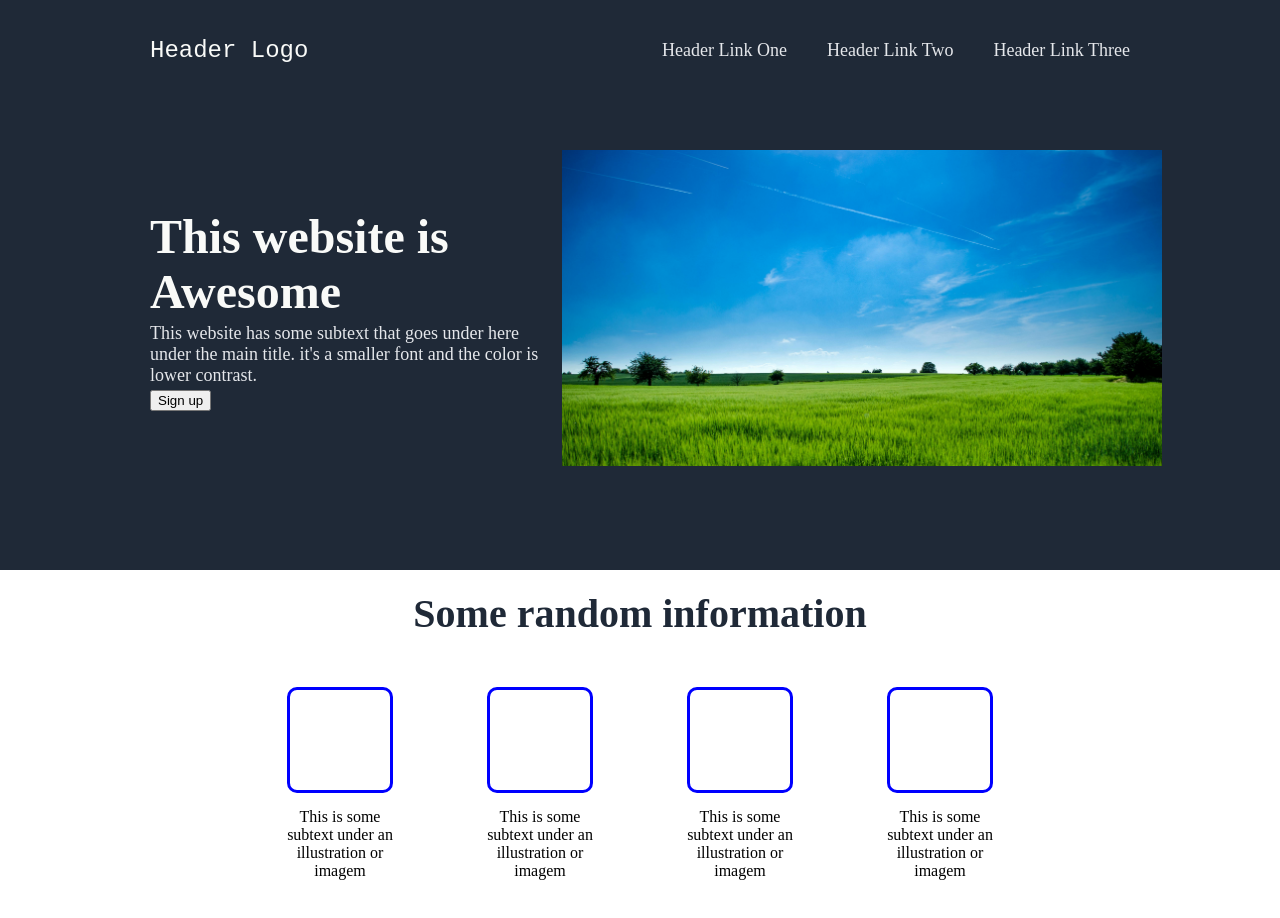
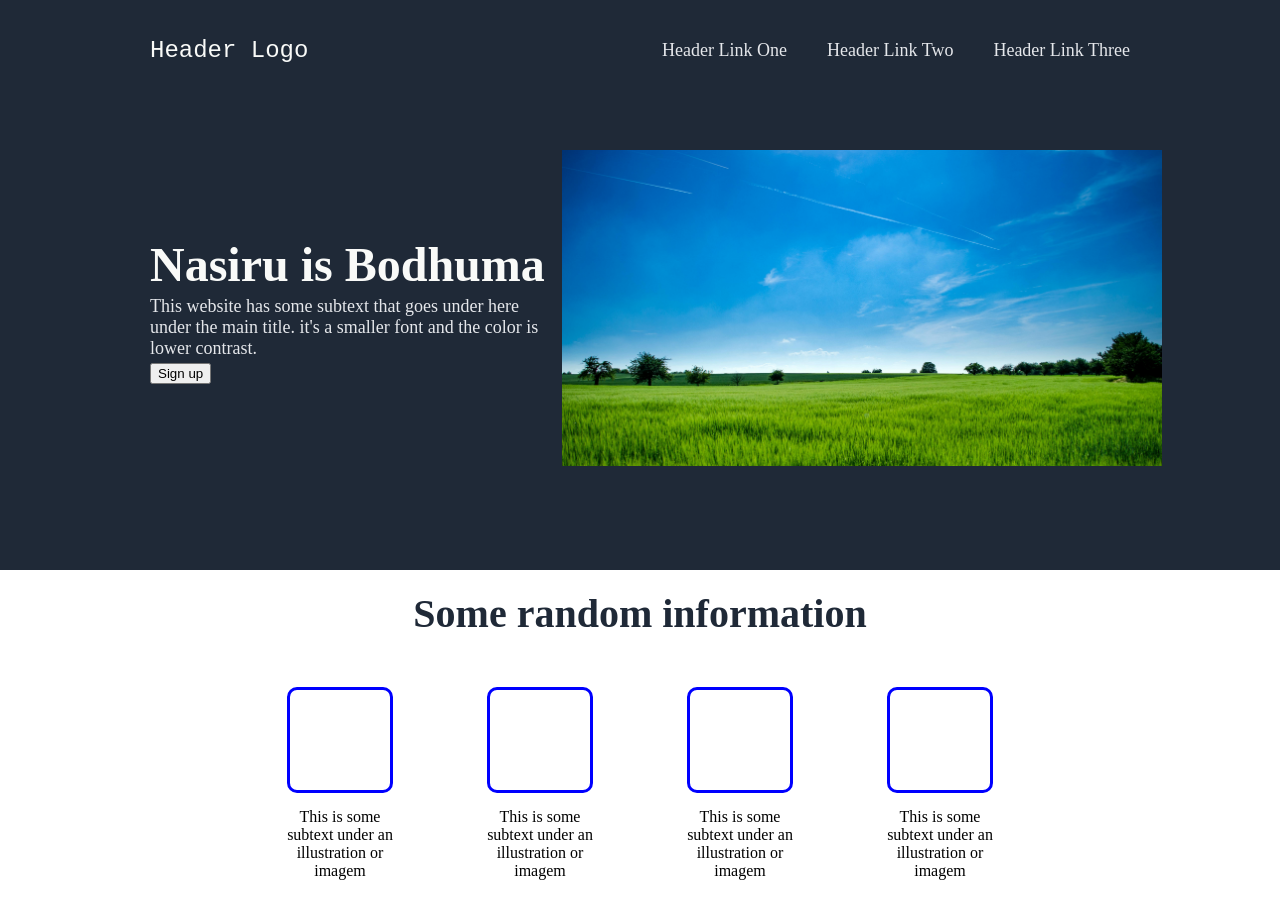
Before and after one commit to sajidahamed-git/Odin, a plain HTML site: page Project-Landing Page/index.html in a window 1280 px wide. Shown: the top 918 px of the page. Drawn offline with Linux system fonts and the light colour scheme.

Commit message:
fun temp

```diff
--- a/Project-Landing Page/index.html
+++ b/Project-Landing Page/index.html
@@ -19,7 +19,7 @@
 
         <div class="main">
             <div class="left">
-                <div class="heromain">This website is Awesome</div>
+                <div class="heromain">Nasiru is Bodhuma</div>
                 <div class="sub">This website has some subtext that goes under
                      here under the main title. it's a smaller font and the color
                       is lower contrast.</div>
```
